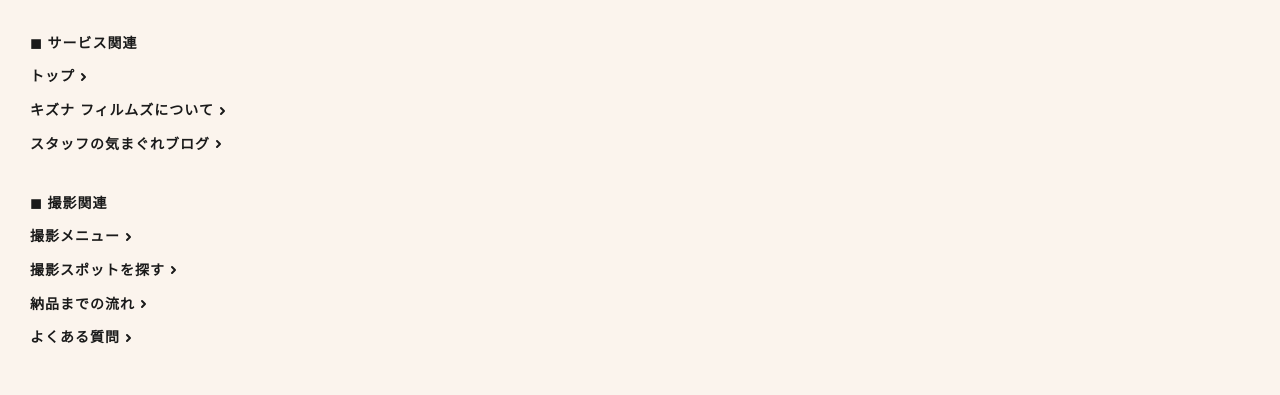
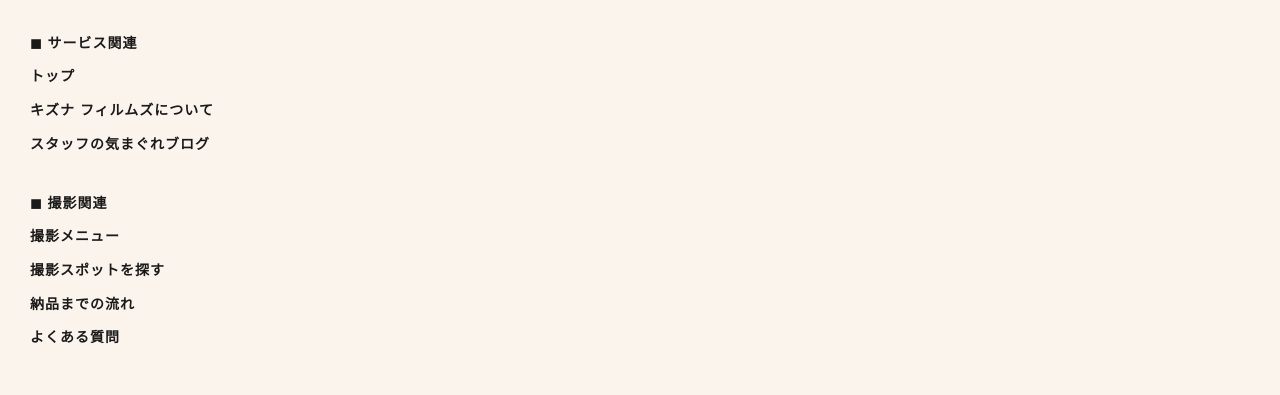
Before and after one commit to tomoya-okuda/kizuna-films, a Next.js app: page /line in a window 1280 px wide. Shown: the part 132-527 px from the top of the page. Built offline with nearby package versions, Linux system fonts and the light colour scheme.

Commit message:
Arrowアイコンのカラーをprops化

```diff
--- a/src/components/atoms/Arrow.tsx
+++ b/src/components/atoms/Arrow.tsx
@@ -1,9 +1,15 @@
-function Arrow() {
+import React from 'react';
+
+type Props = {
+  color: string;
+};
+
+function Arrow({ color }: Props) {
   return (
     <>
       <svg xmlns="http://www.w3.org/2000/svg" width="8" height="14" fill="none">
         <path
-          stroke="#1A1A1A"
+          stroke={color}
           strokeLinecap="round"
           strokeLinejoin="round"
           strokeWidth="2"
--- a/src/components/ui/Buttons/Button.tsx
+++ b/src/components/ui/Buttons/Button.tsx
@@ -19,7 +19,7 @@
       <>
         <Link {...linkProps} target="_blank" rel="noopener noreferrer">
           {text}
-          <Arrow />
+          <Arrow color="var(--Black100)" />
         </Link>
       </>
     );
@@ -29,7 +29,7 @@
     <>
       <Link {...linkProps}>
         {text}
-        <Arrow />
+        <Arrow color="var(--Black100)" />
       </Link>
     </>
   );
```
